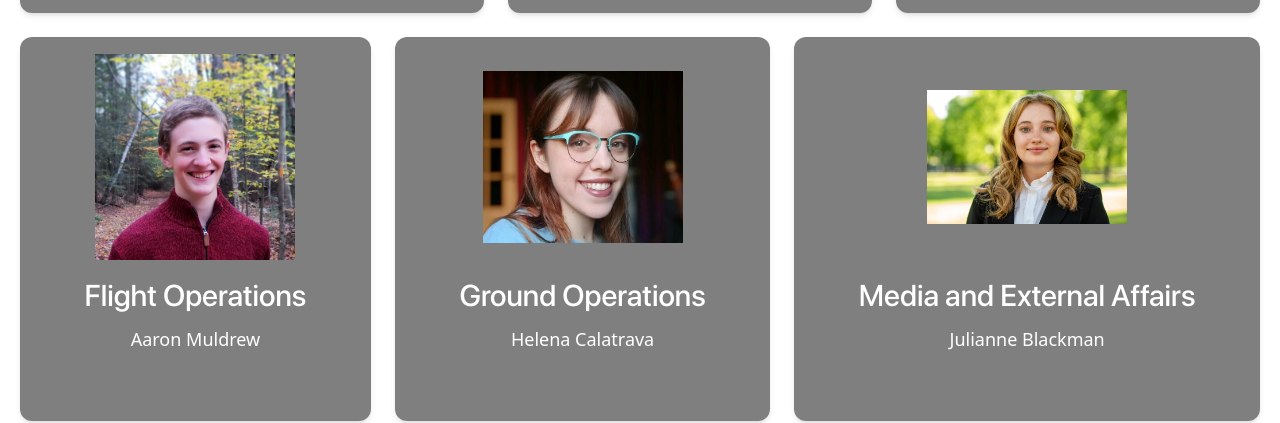
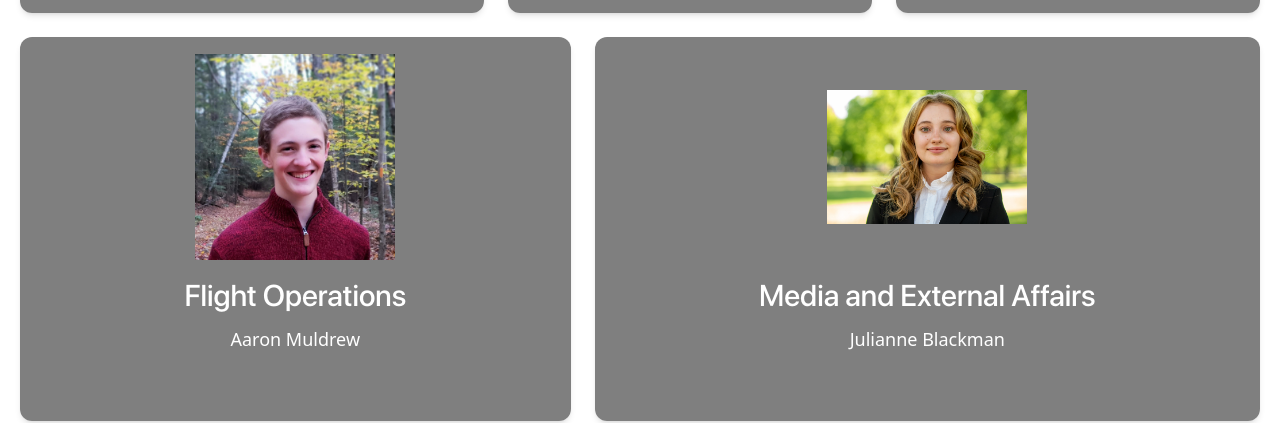
Before and after one commit to NU-Horizonsat/cubesite, a Next.js app: page /teams in a window 1280 px wide. Shown: the part 1243-1666 px from the top of the page. Built offline with nearby package versions, Linux system fonts and the light colour scheme.

Commit message:
fixed alignment

```diff
--- a/pages/about.tsx
+++ b/pages/about.tsx
@@ -15,7 +15,7 @@ const About = () => {
 
         <div className="flex flex-col items-center justify-center text-center">
           <motion.div
-            className="m-10 md:w-1/2 bg-white bg-clip-text text-center text-2xl tracking-[-0.02em] text-transparent drop-shadow-sm"
+            className="m-10 md:w-1/2 bg-white bg-clip-text text-left text-2xl tracking-[-0.02em] text-transparent drop-shadow-sm"
             variants={FADE_DOWN_ANIMATION_VARIANTS}
           >
             <p>
--- a/pages/index.tsx
+++ b/pages/index.tsx
@@ -63,7 +63,7 @@ export default function Home() {
         </div>
         <div className="flex flex-col items-center justify-center text-center">
           <motion.div
-            className="m-10 md:w-1/2 bg-white bg-clip-text text-center text-2xl tracking-[-0.02em] text-transparent drop-shadow-sm"
+            className="m-10 md:w-1/2 bg-white bg-clip-text text-left text-2xl tracking-[-0.02em] text-transparent drop-shadow-sm"
             variants={FADE_DOWN_ANIMATION_VARIANTS}
           >
             <p>
--- a/pages/teams.tsx
+++ b/pages/teams.tsx
@@ -35,11 +35,6 @@ export default function Teams() {
             name: 'Flight Operations',
             head_name: 'Aaron Muldrew',
             image: '/leads/Aaron.jpg',
-        },
-        {
-            name: 'Ground Operations',
-            head_name: 'Helena Calatrava',
-            image: '/leads/Helena.jpg',
         },
         {
             name: 'Media and External Affairs',
```
Also changed, not shown: 1 other file (tests, documents, lock files or other folders).
